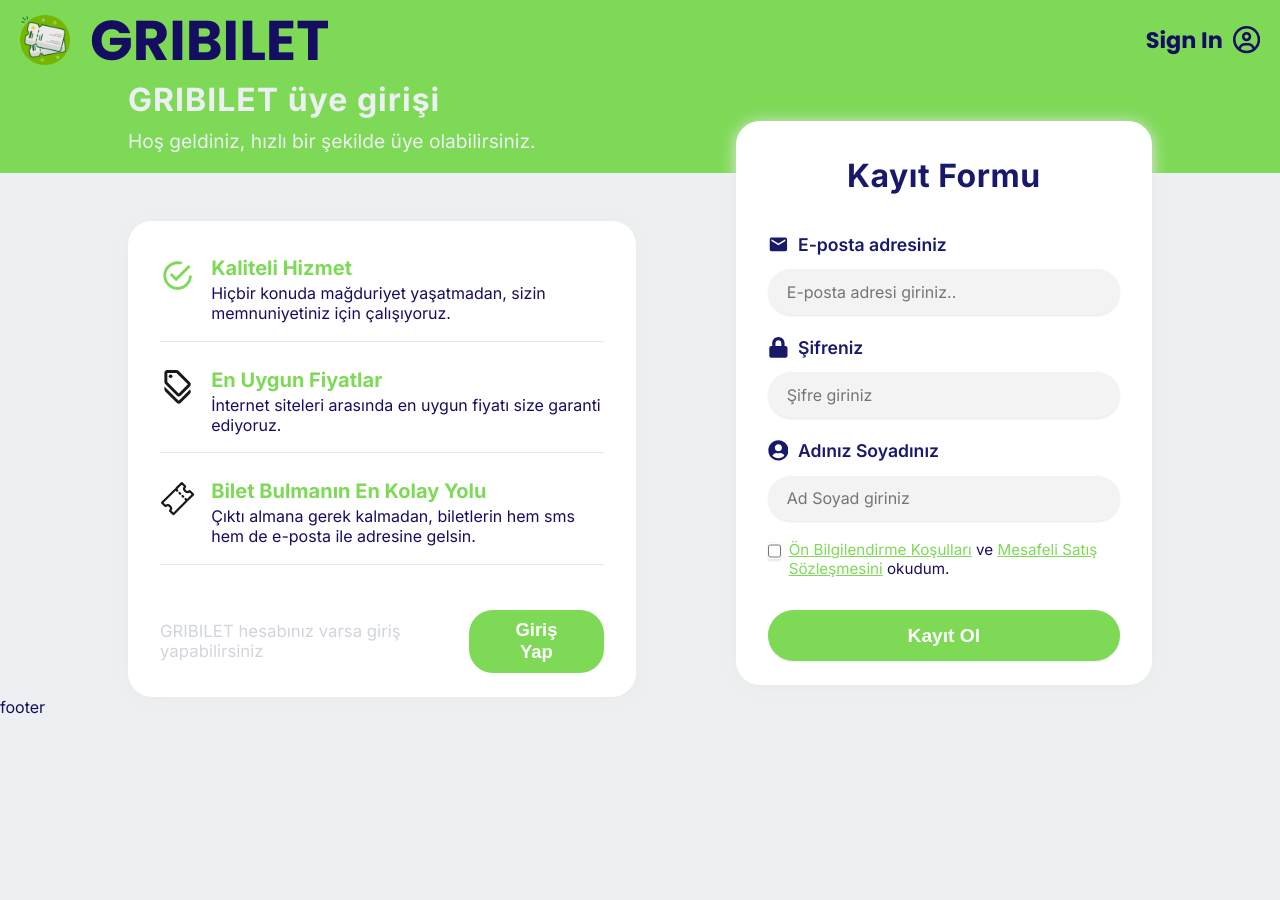
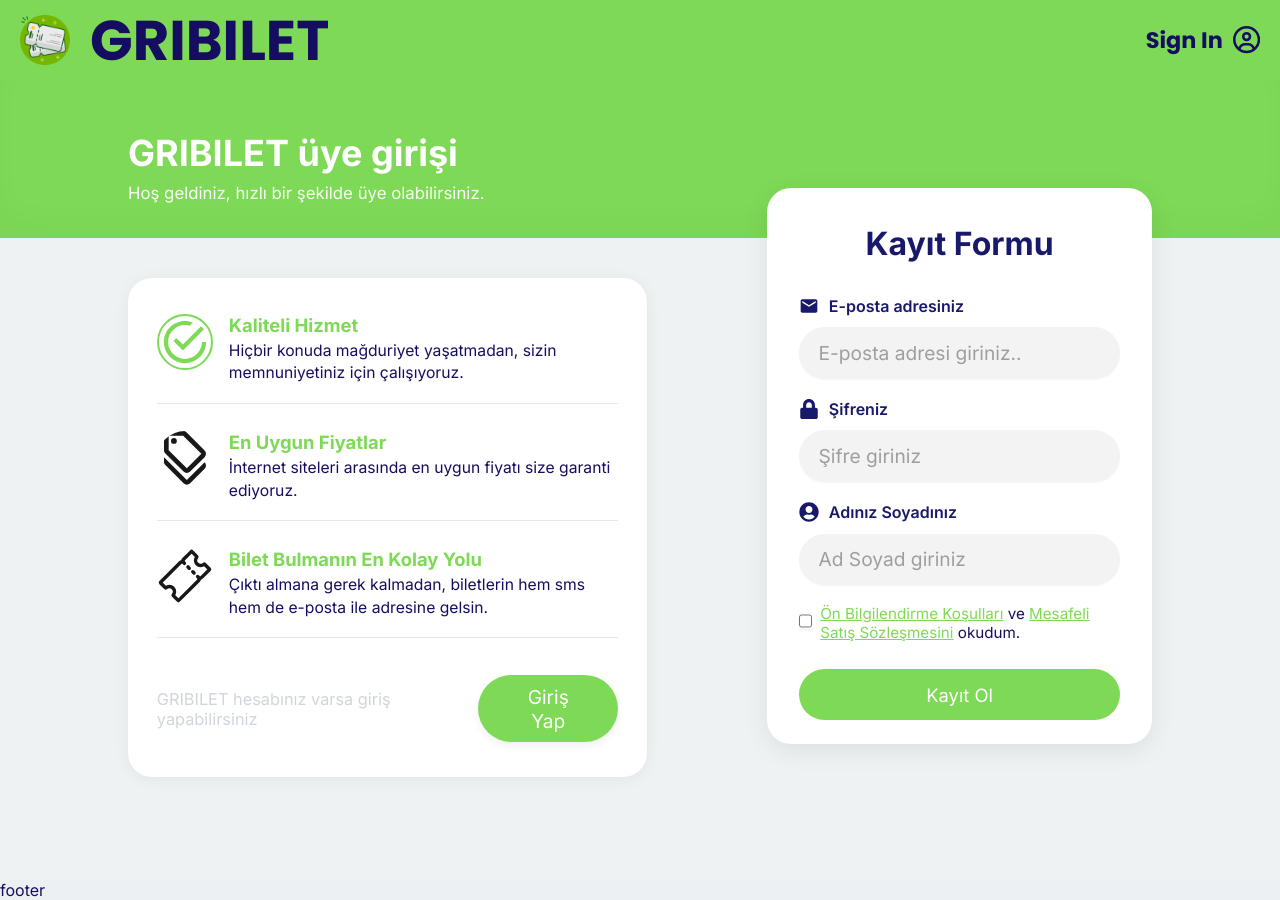
Before and after one commit to Aysenurkislioglu/SampleProject, a React (Vite) app in the folder griBilet/griBilet/Frontend/: page /signin in a window 1280 px wide. Before the commit the page ends 800 px from the top, so only its background shows below. Built offline with nearby package versions, Linux system fonts and the light colour scheme.

Commit message:
editing signin-page

```diff
--- a/griBilet/griBilet/Frontend/src/pages/SignIn/SignIn.jsx
+++ b/griBilet/griBilet/Frontend/src/pages/SignIn/SignIn.jsx
@@ -5,6 +5,7 @@
 import { MdEmail } from "react-icons/md";
 import { MdOutlineDiscount } from "react-icons/md";
 import { IoTicketOutline } from "react-icons/io5";
+import { useNavigate } from "react-router-dom";
 import "./signIn.scss";
 
 function SignIn() {
@@ -12,6 +13,7 @@
   const [error, setError] = useState({});
   const [success, setSuccess] = useState(false);
   const [checked, setChecked] = useState(false);
+  const navigate = useNavigate();
 
   const handleChange = (e) => {
     setForm({ ...form, [e.target.name]: e.target.value });
@@ -59,14 +61,13 @@
         <p>Hoş geldiniz, hızlı bir şekilde üye olabilirsiniz.</p>
       </div>
       <div className="section">
-        {" "}
-        <div className=" sign-in-main">
+        <div className="sign-in-main">
           <div className="info-box">
             <div className="info-row">
               <div className="info-icon-title-desc">
                 <IoMdCheckmarkCircleOutline className="info-icon green-icon" />
                 <div>
-                  <div className="info-title green">Kaliteli Hizmet</div>
+                  <div className="info-title">Kaliteli Hizmet</div>
                   <div className="info-desc">
                     Hiçbir konuda mağduriyet yaşatmadan, sizin memnuniyetiniz
                     için çalışıyoruz.
@@ -78,7 +79,7 @@
               <div className="info-icon-title-desc">
                 <MdOutlineDiscount className="info-icon black-icon" />
                 <div>
-                  <div className="info-title green">En Uygun Fiyatlar</div>
+                  <div className="info-title">En Uygun Fiyatlar</div>
                   <div className="info-desc">
                     İnternet siteleri arasında en uygun fiyatı size garanti
                     ediyoruz.
@@ -90,9 +91,7 @@
               <div className="info-icon-title-desc">
                 <IoTicketOutline className="info-icon black-icon" />
                 <div>
-                  <div className="info-title green">
-                    Bilet Bulmanın En Kolay Yolu
-                  </div>
+                  <div className="info-title">Bilet Bulmanın En Kolay Yolu</div>
                   <div className="info-desc">
                     Çıktı almana gerek kalmadan, biletlerin hem sms hem de
                     e-posta ile adresine gelsin.
@@ -104,14 +103,22 @@
               <span className="info-footer-text">
                 GRIBILET hesabınız varsa giriş yapabilirsiniz
               </span>
-              <button className="info-login-btn">Giriş Yap</button>
+              <button
+                type="button"
+                className="info-login-btn"
+                onClick={() => navigate("/login")}
+              >
+                Giriş Yap
+              </button>
             </div>
           </div>
+
           <div className="form-box">
             <form onSubmit={handleSubmit}>
               <h2 className="form-title">Kayıt Formu</h2>
+
               <label className="form-label" htmlFor="email">
-                <MdEmail className="icon-email" />
+                <MdEmail className="icon" />
                 E-posta adresiniz
               </label>
               <input
@@ -124,8 +131,9 @@
                 required
               />
               {error.email && <div className="error">{error.email}</div>}
+
               <label className="form-label" htmlFor="password">
-                <FaLock className="icon-lock" />
+                <FaLock className="icon" />
                 Şifreniz
               </label>
               <input
@@ -138,8 +146,9 @@
                 required
               />
               {error.password && <div className="error">{error.password}</div>}
+
               <label className="form-label" htmlFor="name">
-                <FaUserCircle className="icon-user" />
+                <FaUserCircle className="icon" />
                 Adınız Soyadınız
               </label>
               <input
@@ -152,13 +161,13 @@
                 required
               />
               {error.name && <div className="error">{error.name}</div>}
+
               <div className="form-info">
                 <label className="checkbox-label">
                   <input
                     type="checkbox"
                     checked={checked}
                     onChange={(e) => setChecked(e.target.checked)}
-                    style={{ marginRight: "8px" }}
                   />
                   <span>
                     <a href="#" className="form-link">
@@ -175,6 +184,7 @@
                   <div className="error">{error.checkbox}</div>
                 )}
               </div>
+
               <button type="submit" className="form-button">
                 Kayıt Ol
               </button>
--- a/griBilet/griBilet/Frontend/src/pages/SignIn/signIn.scss
+++ b/griBilet/griBilet/Frontend/src/pages/SignIn/signIn.scss
@@ -1,43 +1,52 @@
 @import "../../styles/variables.scss";
 @import "../../styles/mixins.scss";
+
+.sign-in-page {
+  background: #eef2f3;
+  min-height: $min-height;
+  padding-bottom: 4rem;
+  font-family: $font-family-primary;
+}
 
 .green-container {
   background-color: $green-background;
   color: $light-text-color;
-  padding-bottom: 20px;
+  padding: 3.2rem 0 2.2rem;
+  box-shadow: inset 0 -20px 30px rgba(0, 0, 0, 0.02);
+
   h2 {
-    font-size: $h2-font-size;
-    margin-bottom: 10px;
-    font-weight: bold;
-    letter-spacing: 1px;
+    font-size: 2.25rem;
+    margin: 0 0 8px;
+    font-weight: 700;
+    color: $white-color;
   }
   p {
-    font-size: $text-font-size;
+    font-size: 1.05rem;
+    margin: 0;
+    opacity: 0.95;
+    color: $white-color;
   }
 }
 
 .sign-in-main {
-  width: 100%;
   max-width: 1100px;
   margin: 0 auto;
   display: flex;
-  flex-direction: row;
-  justify-content: flex-start;
+  gap: 120px;
+  padding-top: 40px;
+  position: relative;
   align-items: flex-start;
-  gap: 100px;
-  padding-top: 48px;
-  padding-bottom: 0;
 
   .info-box {
-    background: #fff;
+    background: $white-color;
     border-radius: $radius-xl;
-    box-shadow: 0 2px 16px #e8e8e8;
-    padding: 2.2rem 2rem 1.5rem 2rem;
-    width: 550px;
+    box-shadow: 0 2px 16px rgba(0, 0, 0, 0.06);
+    padding: 2.2rem 1.8rem;
+    width: 570px;
     min-width: 320px;
     display: flex;
     flex-direction: column;
-    gap: 0.5rem;
+    gap: 0.6rem;
 
     .info-row {
       border-bottom: 1px solid #e8e8e8;
@@ -49,74 +58,90 @@
 
       .info-icon-title-desc {
         display: flex;
+        gap: 1rem;
         align-items: flex-start;
-        gap: 1rem;
 
         .info-icon {
-          font-size: 2.2rem;
+          width: 56px;
+          height: 56px;
+          border-radius: 50%;
+          display: flex;
+          align-items: center;
+          justify-content: center;
+          color: #6b7280;
           flex-shrink: 0;
-          margin-top: 2px;
+          background: transparent;
+
+          svg {
+            display: block;
+            width: 28px;
+            height: 28px;
+          }
         }
 
-        .green-icon {
+        .info-icon.green-icon {
           color: $green-background;
+          border: 2px solid $green-background;
         }
 
-        .black-icon {
+        .info-icon.black-icon {
           color: #181818;
+          svg {
+            transform: translateY(-1px);
+            width: 26px;
+            height: 26px;
+          }
         }
       }
 
       .info-title {
         color: $green-background;
-        font-size: 1.25rem;
-        font-weight: bold;
-        margin-bottom: 0.2rem;
+        font-size: 1.15rem;
+        font-weight: 700;
+        margin-bottom: 0.25rem;
       }
       .info-desc {
         color: $text-color;
-        font-size: 1rem;
+        font-size: 0.98rem;
+        line-height: 1.45;
       }
     }
 
     .info-footer {
       display: flex;
+      justify-content: space-between;
       align-items: center;
-      justify-content: space-between;
-      margin-top: 1.2rem;
+      margin-top: 0.6rem;
+
       .info-footer-text {
         color: #d1d5db;
-        font-size: 1.05rem;
+        font-size: 1.02rem;
       }
+
       .info-login-btn {
-        background: $green-background;
-        color: $white-color;
-        border: none;
-        border-radius: $radius-xl;
+        @include button;
         padding: 0.6rem 2rem;
-        font-size: 1.15rem;
-        font-weight: bold;
-        cursor: pointer;
-        transition: background 0.2s;
+        box-shadow: 0 4px 8px rgba(0, 0, 0, 0.06);
+        border-radius: 999px;
         &:hover {
-          background: darkgreen;
+          background: darken($green-background, 8%);
         }
       }
     }
   }
 
   .form-box {
-    background: #fff;
+    background: $white-color;
     border-radius: $radius-xl;
-    box-shadow: 0 2px 16px #e8e8e8;
-    padding: 2.2rem 2rem 1.5rem 2rem;
-    width: 450px;
-    min-width: 320px;
+    box-shadow: 0 6px 26px rgba(0, 0, 0, 0.08);
+    padding: 2.2rem 2rem 1.5rem;
+    width: 420px;
+    min-width: 300px;
     display: flex;
     flex-direction: column;
     align-items: center;
-    margin-top: -100px;
-    z-index: 2;
+    margin-top: -90px;
+    z-index: 5;
     position: relative;
 
     form {
@@ -129,58 +154,52 @@
     .form-title {
       color: #18196b;
       font-size: $h2-font-size;
-      font-weight: bold;
+      font-weight: 800;
       text-align: center;
-      margin-bottom: 1.2rem;
-      letter-spacing: 0.5px;
+      margin-bottom: 1rem;
     }
 
     .form-label {
-      font-size: 1.1rem;
-      color: #18196b;
-      font-weight: 600;
-      margin-bottom: 0.2rem;
-      margin-top: 0.5rem;
       display: flex;
       align-items: center;
       gap: 0.4rem;
+      color: #18196b;
+      font-weight: 600;
+      margin-top: 0.4rem;
     }
 
-    .icon-user,
-    .icon-lock,
-    .icon-email {
-      font-size: 1.3rem;
+    .icon {
+      font-size: 1.25rem;
       margin-right: 0.2rem;
     }
 
     input {
+      @include input;
+      background: #f3f3f3;
+      margin-bottom: 0.2rem;
+      box-shadow: 0 1px 2px rgba(0, 0, 0, 0.04);
       border: none;
-      border-radius: $radius-xl;
-      background: #f3f3f3;
-      padding: 0.8rem 1.2rem;
-      font-size: 1rem;
-      margin-bottom: 0.2rem;
-      outline: none;
-      transition: box-shadow 0.2s;
-      box-shadow: 0 1px 2px #e8e8e8;
-      color: $text-color;
-      font-family: $font-family-primary;
+      border-radius: 999px;
+      padding: 0.85rem 1.2rem;
     }
-
+    input::placeholder {
+      color: rgba(0, 0, 0, 0.35);
+      opacity: 1;
+    }
     input:focus {
-      box-shadow: 0 0 0 2px $green-background;
+      box-shadow: 0 0 0 3px rgba($green-background, 0.12);
     }
 
     .form-info {
       font-size: 0.95rem;
       color: $green-background;
-      margin: 0.3rem 0 0.2rem 0;
+      margin-top: 0.3rem;
       text-align: left;
       .form-link {
         color: $green-background;
         text-decoration: underline;
         &:hover {
-          color: darkgreen;
+          color: darken($green-background, 10%);
         }
       }
       .normal-text {
@@ -190,42 +209,31 @@
 
     .checkbox-label {
       display: flex;
-      align-items: flex-start;
+      align-items: center;
+      gap: 0.5rem;
       font-size: 0.95rem;
-      user-select: none;
       input[type="checkbox"] {
         accent-color: $green-background;
         width: 18px;
         height: 18px;
-        margin-top: 2px;
       }
     }
 
     .form-button {
-      background: $green-background;
-      color: $white-color;
-      border: none;
-      border-radius: $radius-xxl;
+      @include button;
+      width: 100%;
+      margin-top: 1rem;
+      border-radius: 999px;
       padding: 0.9rem 0;
-      font-size: 1.2rem;
-      font-weight: bold;
-      margin-top: 1.1rem;
-      cursor: pointer;
-      transition: background 0.2s;
-      box-shadow: 0 1px 2px #e8e8e8;
-      &:hover {
-        background: darkgreen;
-      }
+      font-size: 1.15rem;
     }
 
     .error {
       color: $red-text-color;
       margin-top: 0.5rem;
+      font-size: 1rem;
       text-align: left;
-      font-size: 1rem;
-      display: block;
     }
-
     .success {
       color: #27ae60;
       margin-top: 0.5rem;
@@ -239,27 +247,35 @@
   }
 }
 
-// XL breakpoint (büyük ekranlar)
+/* Responsive */
 @include respons(xl) {
   .sign-in-main {
-    max-width: 950px;
-    gap: 48px;
-    .info-box { width: 420px; }
-    .form-box { width: 370px; }
+    max-width: 980px;
+    gap: 40px;
+    .info-box {
+      width: 420px;
+    }
+    .form-box {
+      width: 380px;
+      margin-top: -80px;
+    }
   }
 }
-
-// LG breakpoint (laptop)
 @include respons(lg) {
   .sign-in-main {
-    max-width: 800px;
+    max-width: 820px;
     gap: 32px;
-    .info-box { width: 350px; }
-    .form-box { width: 320px; }
+    .info-box {
+      width: 360px;
+      padding: 1.8rem;
+    }
+    .form-box {
+      width: 340px;
+      padding: 1.8rem;
+      margin-top: -70px;
+    }
   }
 }
-
-// MD breakpoint (tablet)
 @include respons(md) {
   .sign-in-main {
     flex-direction: column;
@@ -267,65 +283,48 @@
     max-width: 98vw;
     gap: 1rem;
     padding-top: 0.7rem;
+    padding-inline: 1.5rem;
+
     .info-box,
     .form-box {
-      width: 95vw;
-      min-width: unset;
-      padding: 0.9rem 0.6rem;
-      margin: 0;
+      width: 100%;
+      max-width: 720px;
+      padding: 0.9rem 1rem;
+      margin: 0 auto;
       font-size: 0.97rem;
-    }
-    .form-box {
-      margin-top: 0;
     }
     .form-title {
       font-size: 1.3rem !important;
     }
-    .form-label {
-      font-size: 1rem !important;
-    }
-    input, .form-button {
+    input,
+    .form-button {
       font-size: 0.97rem !important;
       padding: 0.7rem 1rem !important;
     }
-    .info-title {
-      font-size: 1.05rem !important;
+  }
+}
+@include respons(sm) {
+  .green-container {
+    padding: 2rem 0 1rem;
+  }
+  .sign-in-main {
+    padding-top: 0.3rem;
+    gap: 0.5rem;
+    padding-inline: 1rem;
+    .info-box,
+    .form-box {
+      width: 100%;
+      max-width: 540px;
+      padding: 0.6rem 0.8rem;
+      border-radius: $radius-md;
+      box-shadow: 0 1px 6px rgba(0, 0, 0, 0.06);
+      margin: 0 auto;
+      font-size: 0.93rem;
     }
-    .info-desc {
+    input,
+    .form-button {
       font-size: 0.93rem !important;
+      padding: 0.6rem 0.8rem !important;
     }
   }
 }
-
-// SM breakpoint (telefon)
-@include respons(sm) {
-  .sign-in-main {
-    padding-top: 0.3rem;
-    gap: 0.5rem;
-    .info-box,
-    .form-box {
-      width: 92vw;
-      min-width: 0;
-      padding: 0.5rem 0.4rem;
-      border-radius: $radius-md;
-      box-shadow: 0 1px 6px #e8e8e8;
-      font-size: 0.93rem;
-    }
-    .form-title {
-      font-size: 1.1rem !important;
-    }
-    .form-label {
-      font-size: 0.95rem !important;
-    }
-    input, .form-button {
-      font-size: 0.93rem !important;
-      padding: 0.6rem 0.7rem !important;
-    }
-    .info-title {
-      font-size: 0.97rem !important;
-    }
-    .info-desc {
-      font-size: 0.87rem !important;
-    }
-  }
-}
```
